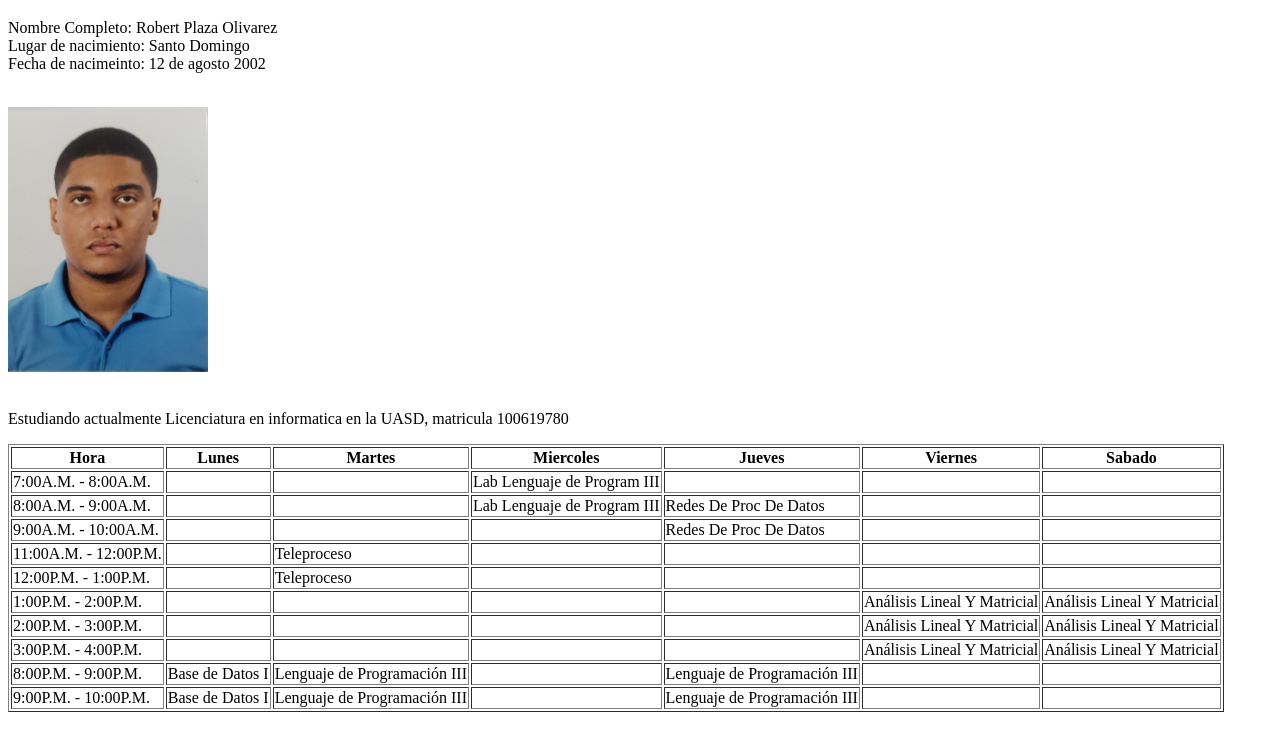
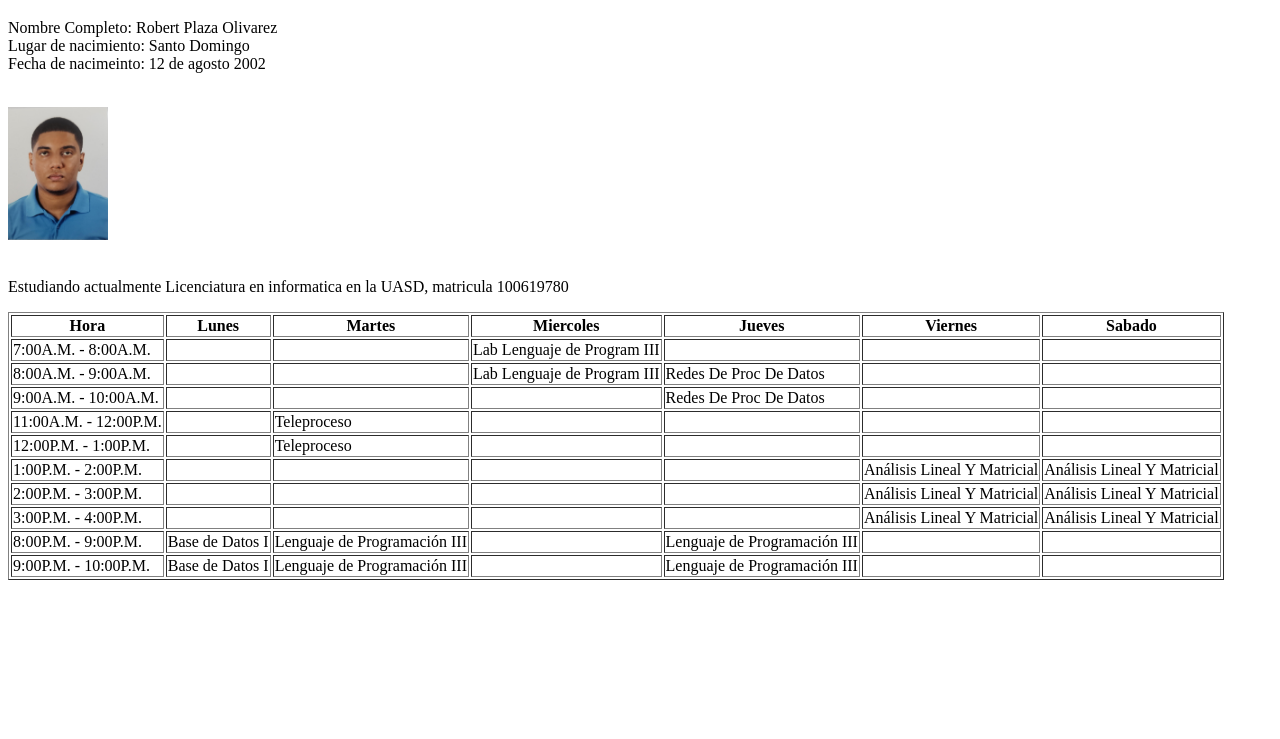
Before and after one commit to RobertPlaza12/HorarioDeClases, a plain HTML site: page index.html in a window 1280 px wide. Shown: the part 61-800 px from the top of the page. Drawn offline with Linux system fonts and the light colour scheme.

Commit message:
Update index.html

```diff
--- a/index.html
+++ b/index.html
@@ -9,7 +9,7 @@
     Lugar de nacimiento: Santo Domingo<br>
     Fecha de nacimeinto: 12 de agosto 2002<br>
     <br></p>
-    <img src="img/Foto de perfil.jpg" alt="Mi foto de perfil" width="200">
+    <img src="img/Foto de perfil.jpg" alt="Mi foto de perfil" width="100">
     <p><br>Estudiando actualmente Licenciatura en informatica en la UASD, matricula 100619780<br></p>
     <table border="1">
         <tr>
```
